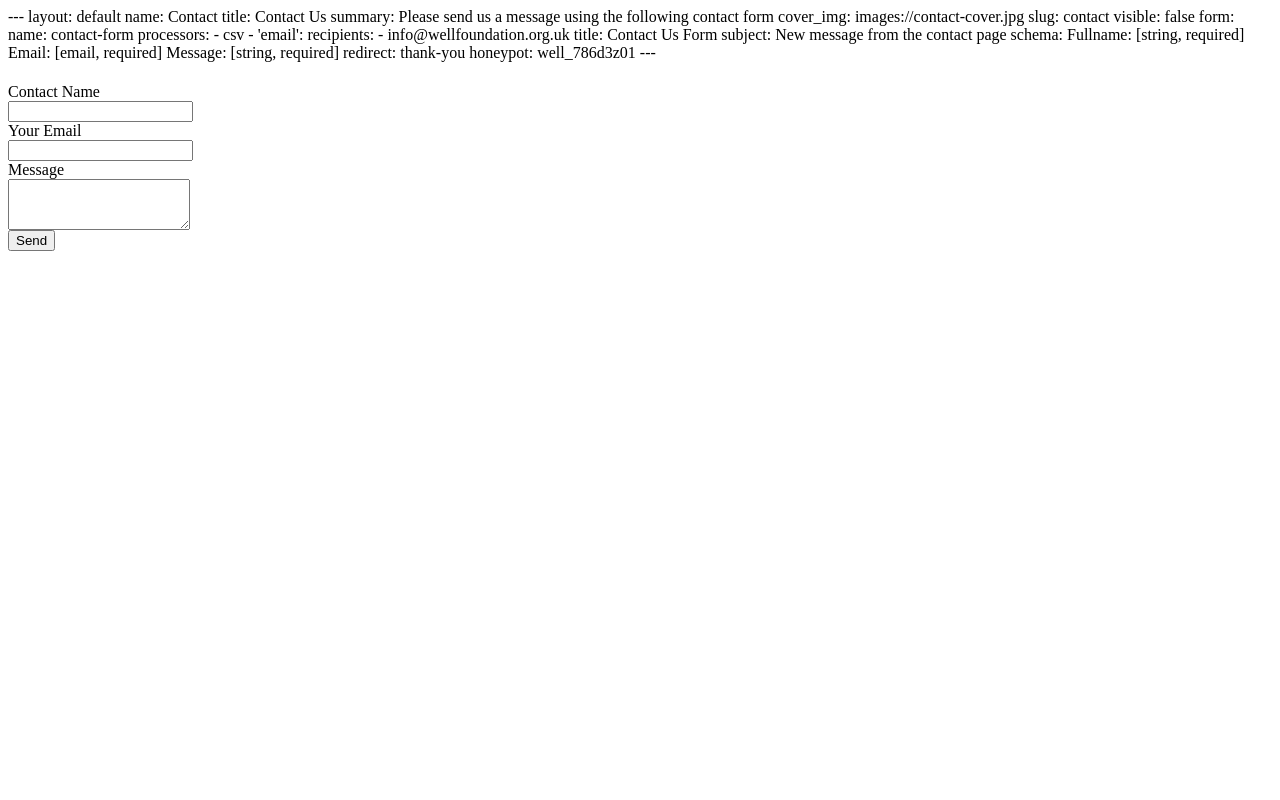
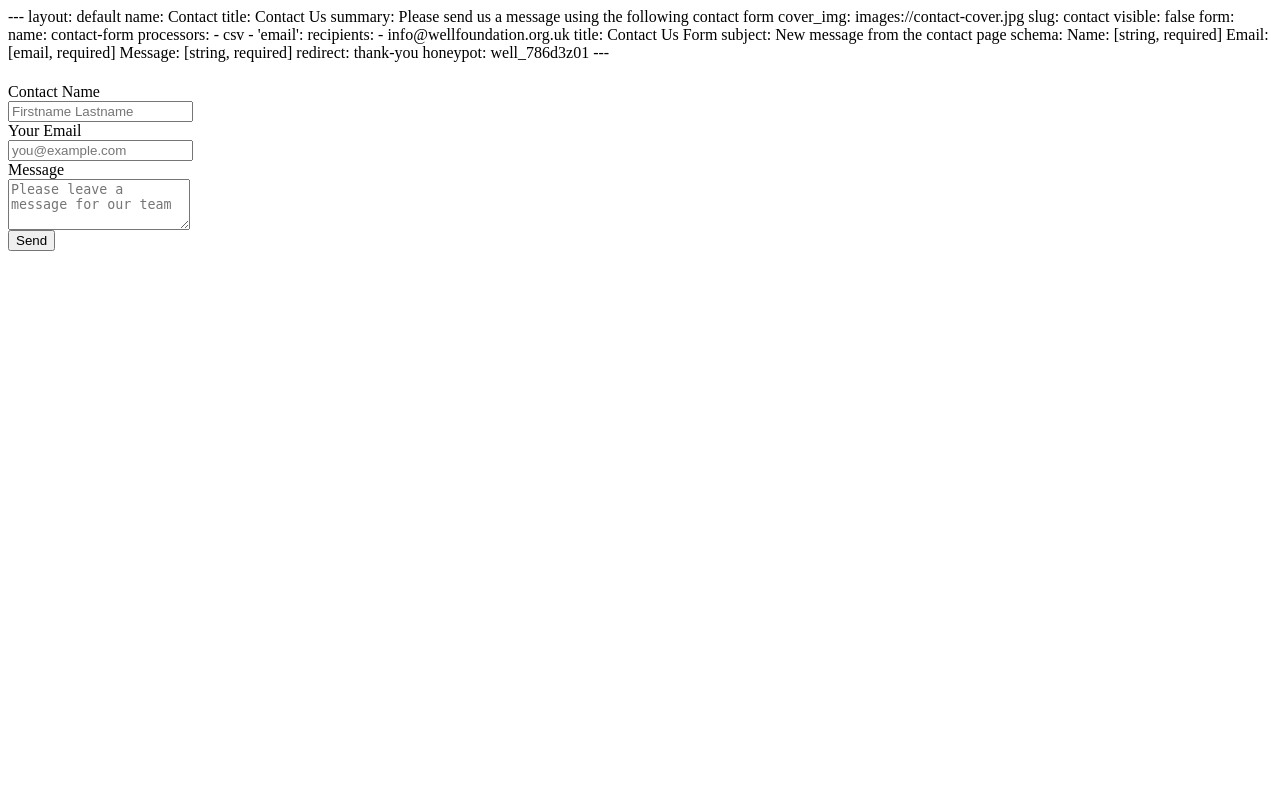
Before and after one commit to waseemsadiq/wellfoundation, a PHP site: page /contact.html.php in a window 1280 px wide. Run offline with PHP 8.4, Linux system fonts and the light colour scheme; data that the repository does not hold is empty.

Commit message:
Add placeholders and required flags on the contact page

```diff
--- a/pages/contact.html.php
+++ b/pages/contact.html.php
@@ -16,7 +16,7 @@ form:
             title: Contact Us Form
             subject: New message from the contact page
     schema:
-        Fullname: [string, required]
+        Name: [string, required]
         Email: [email, required]
         Message: [string, required]
     redirect: thank-you
@@ -32,10 +32,10 @@ form:
             <form method="post" class="w-full">
               <div class="md:flex md:items-center mb-6">
                 <div class="md:w-1/3">
-                  <label class="block text-gray-500 font-bold md:text-right mb-1 md:mb-0 pr-4" for="Fullname" id="Fullname-ariaLabel">Contact Name</label>
+                  <label class="block text-gray-500 font-bold md:text-right mb-1 md:mb-0 pr-4" for="Name" id="Name-ariaLabel">Contact Name</label>
                 </div>
                 <div class="md:w-2/3">
-                  <input class="appearance-none border-2 border-gray-200 rounded w-full py-2 px-4 text-gray-700 leading-tight focus:outline-none focus:bg-white focus:border-purple-500" id="Fullname" name="Fullname" type="text" aria-labelledby="Fullname-ariaLabel" title="Contact Name. This is a required field">
+                  <input class="appearance-none border-2 border-gray-200 rounded w-full py-2 px-4 text-gray-700 leading-tight focus:outline-none focus:bg-white focus:border-purple-500" id="Name" name="Name" type="text" aria-labelledby="Name-ariaLabel" placeholder="Firstname Lastname" required>
                 </div>
               </div>
               <div class="md:flex md:items-center mb-6">
@@ -45,7 +45,7 @@ form:
                   </label>
                 </div>
                 <div class="md:w-2/3">
-                  <input class="appearance-none border-2 border-gray-200 rounded w-full py-2 px-4 text-gray-700 leading-tight focus:outline-none focus:bg-white focus:border-purple-500" id="Email" name="Email" type="email" aria-labelledby="Email-ariaLabel" title="Company Name. This is a required field">
+                  <input class="appearance-none border-2 border-gray-200 rounded w-full py-2 px-4 text-gray-700 leading-tight focus:outline-none focus:bg-white focus:border-purple-500" id="Email" name="Email" type="email" aria-labelledby="Email-ariaLabel" placeholder="you@example.com" required>
                 </div>
               </div>
               <div class="md:flex md:items-center mb-6">
@@ -55,7 +55,7 @@ form:
                   </label>
                 </div>
                 <div class="md:w-2/3">
-                  <textarea id="Message" name="Message" cols="20" rows="3" aria-labelledby="Message-ariaLabel" class="appearance-none border-2 border-gray-200 rounded w-full py-2 px-4 text-gray-700 leading-tight focus:outline-none focus:bg-white focus:border-purple-500" title="Message. This is a required field"></textarea>
+                  <textarea id="Message" name="Message" cols="20" rows="3" aria-labelledby="Message-ariaLabel" class="appearance-none border-2 border-gray-200 rounded w-full py-2 px-4 text-gray-700 leading-tight focus:outline-none focus:bg-white focus:border-purple-500" placeholder="Please leave a message for our team" required></textarea>
                 </div>
               </div>
               <div class="md:flex md:items-center">
```
